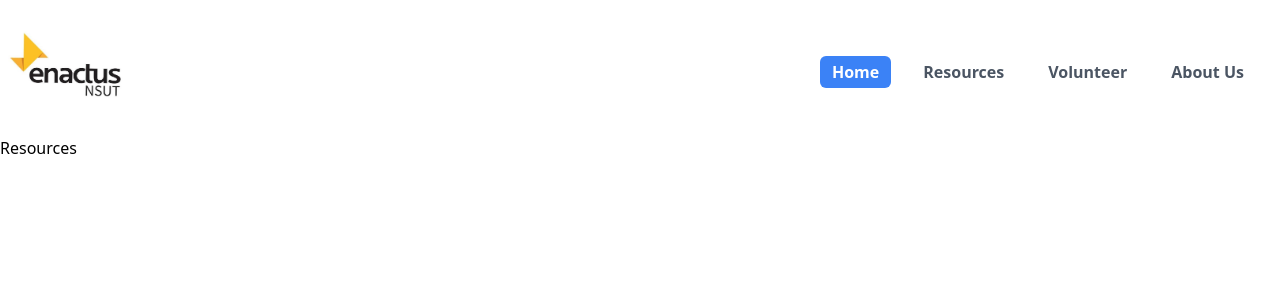
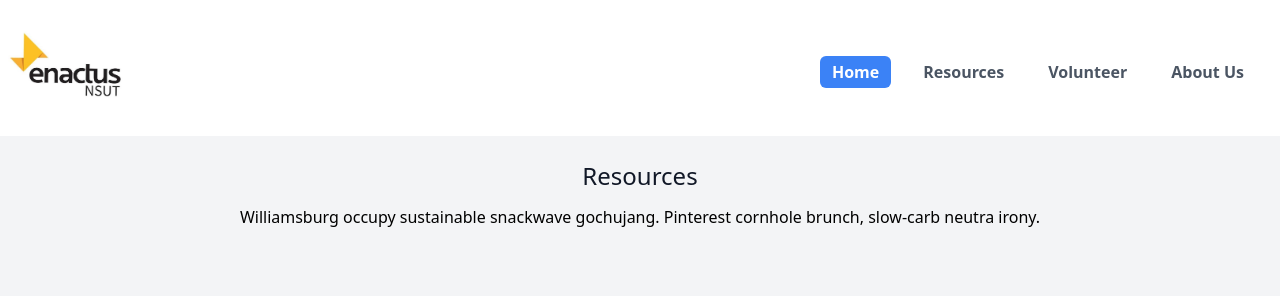
Before and after one commit to samad-yar-khan/covid-resources-client, a React (Create React App) app: page /resources in a window 1280 px wide. Shown: the top 300 px of the page. Built offline with nearby package versions, Linux system fonts and the light colour scheme.

Commit message:
Add Tab Style

```diff
--- a/src/components/AboutPage.js
+++ b/src/components/AboutPage.js
@@ -24,7 +24,15 @@ class AboutPage extends React.Component {
     return (
       <div className="">
 
-        About
+          <div class="flex flex-col items-center container px-5  mx-auto bg-gray-100 h-40 ">
+
+
+
+            <h2 class="title-font text-2xl font-medium text-gray-900 mt-6 mb-3">About</h2>
+            <p class="leading-relaxed text-base">About Page Info</p>
+
+          </div>
+
 
       </div>
     );
--- a/src/components/App.js
+++ b/src/components/App.js
@@ -70,6 +70,7 @@ class App extends React.Component {
           <Route path ='/resources' exact component={ResourcesPage}/>
         </Switch>
         </div>
+
       </Router>
     );
   }
--- a/src/components/HomePage.js
+++ b/src/components/HomePage.js
@@ -22,10 +22,15 @@ class HomePage extends React.Component {
 
 
     return (
-      <div className="App">
+      <div>
+        <div class="flex flex-col items-center container px-5  mx-auto bg-gray-100 h-40 ">
 
-        Home
 
+
+                <h2 class="title-font text-2xl font-medium text-gray-900 mt-6 mb-3">HOME</h2>
+                <p class="leading-relaxed text-base">Williamsburg occupy sustainable snackwave gochujang. Pinterest cornhole brunch, slow-carb neutra irony.</p>
+
+        </div>
       </div>
     );
   }
--- a/src/components/ResourcesPage.js
+++ b/src/components/ResourcesPage.js
@@ -17,11 +17,16 @@ class ResourcesPage extends React.Component {
 
 
     return (
-      <div className="App">
+      <div>
+      <div class="flex flex-col items-center container px-5  mx-auto bg-gray-100 h-40 ">
 
-          Resources
+
+
+              <h2 class="title-font text-2xl font-medium text-gray-900 mt-6 mb-3">Resources</h2>
+              <p class="leading-relaxed text-base">Williamsburg occupy sustainable snackwave gochujang. Pinterest cornhole brunch, slow-carb neutra irony.</p>
 
       </div>
+    </div>
     );
   }
 
--- a/src/components/VolunteerPage.js
+++ b/src/components/VolunteerPage.js
@@ -19,9 +19,16 @@ class VolunteerPage extends React.Component {
 
 
     return (
-      <div className="App">
-          Volunteer
+      <div>
+      <div class="flex flex-col items-center container px-5  mx-auto bg-gray-100 h-40 ">
+
+
+
+              <h2 class="title-font text-2xl font-medium text-gray-900 mt-6 mb-3">Volunteer</h2>
+              <p class="leading-relaxed text-base">Williamsburg occupy sustainable snackwave gochujang. Pinterest cornhole brunch, slow-carb neutra irony.</p>
+
       </div>
+    </div>
     );
   }
 
```
